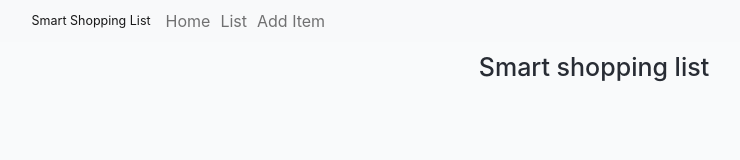
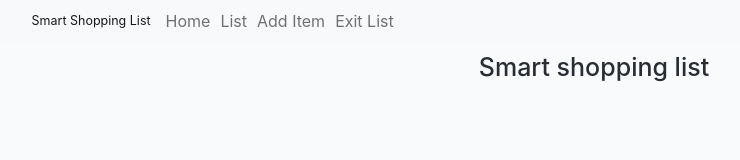
Before and after one commit to the-collab-lab/tcl-54-smart-shopping-list, a React (Vite) app: page /list in a window 1280 px wide. Shown: the top 160 px of the page, without its empty margins (46-786 px from the left). Built offline with nearby package versions, Linux system fonts and the light colour scheme.

Commit message:
Added onclick to `exit list` to remove key from local storage. #36

```diff
--- a/package.json
+++ b/package.json
@@ -39,7 +39,8 @@
 		"build": "vite build",
 		"test": "vitest",
 		"preview": "vite preview",
-		"prepare": "husky install"
+		"prepare": "husky install",
+		"host": "vite --host"
 	},
 	"lint-staged": {
 		"*.{js,jsx}": [
--- a/src/components/NavbarShoppingList.jsx
+++ b/src/components/NavbarShoppingList.jsx
@@ -11,6 +11,12 @@ export function NavbarShoppingList() {
 						<Nav.Link href="/">Home</Nav.Link>
 						<Nav.Link href="/list">List</Nav.Link>
 						<Nav.Link href="/add-item">Add Item</Nav.Link>
+						<Nav.Link
+							href="/"
+							onClick={() => localStorage.removeItem('tcl-shopping-list-token')}
+						>
+							Exit List
+						</Nav.Link>
 					</Nav>
 				</Navbar.Collapse>
 			</Container>
```
